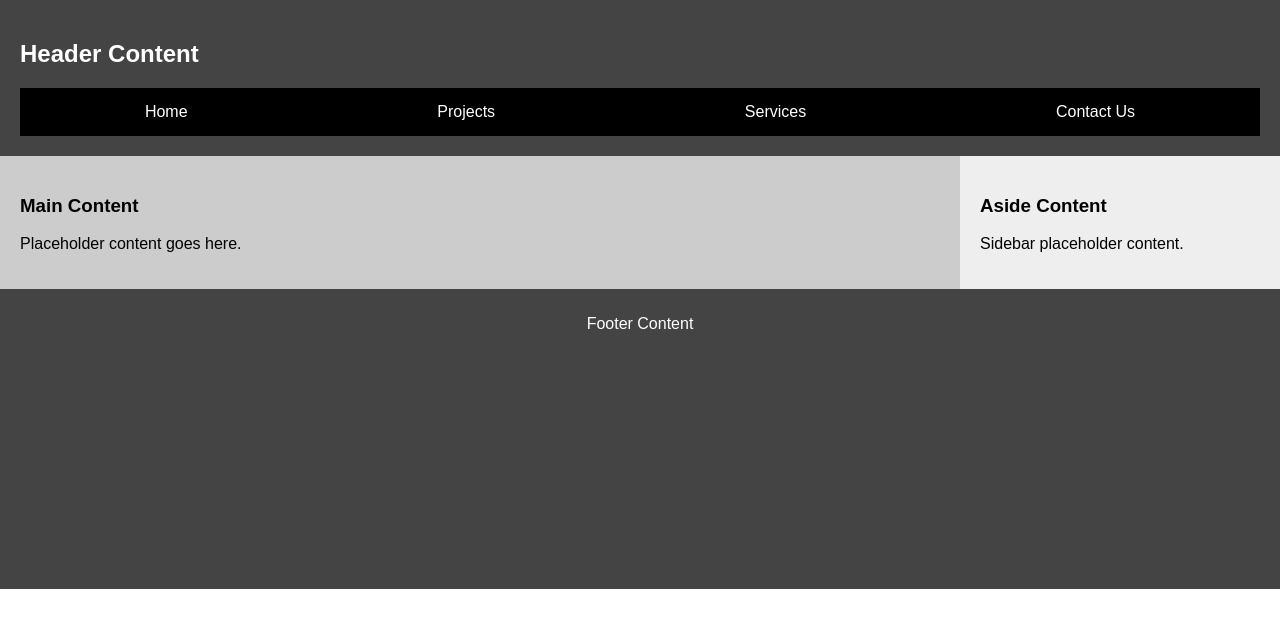
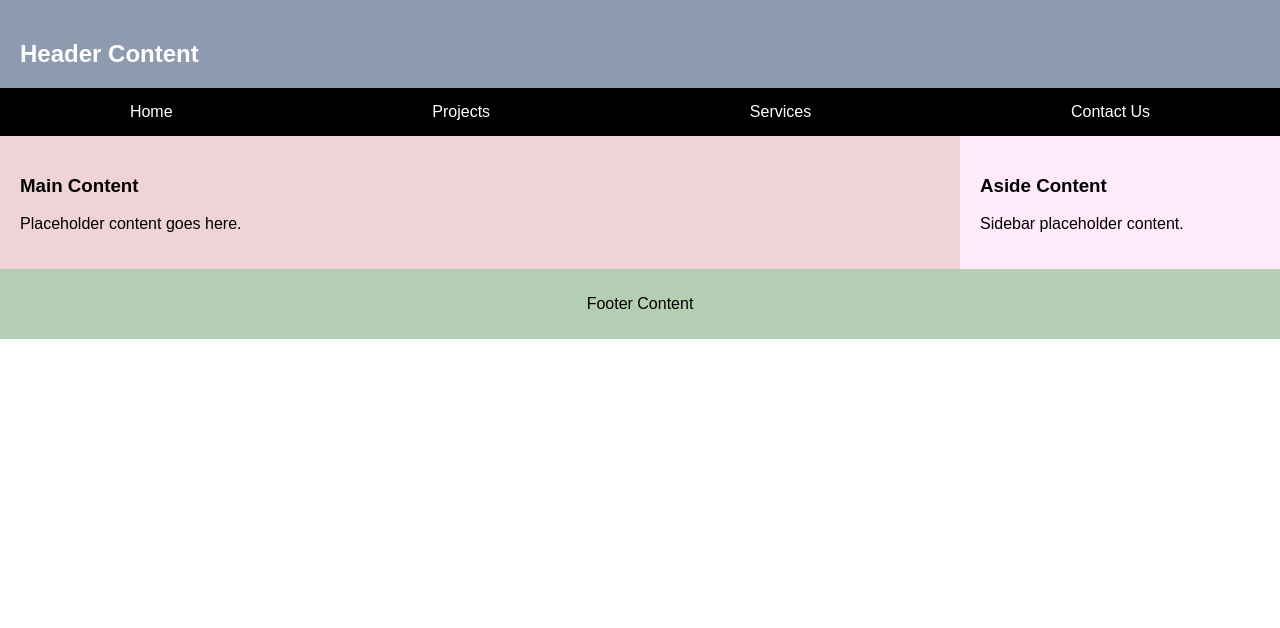
Before and after one commit to iezll1106/wdd131, a plain HTML site: page week01/basic-layout.html in a window 1280 px wide. Drawn offline with Linux system fonts and the light colour scheme.

Commit message:
add coolors in css

```diff
--- a/week01/styles/layout.css
+++ b/week01/styles/layout.css
@@ -6,7 +6,7 @@ body {
     /* REQUIRED: Grid on body */
     display: grid;
     grid-template-columns: 3fr 1fr;
-    grid-template-rows: auto auto 300px auto;
+    grid-template-rows: auto 1fr auto;
     grid-template-areas:
         "header header"
         "main aside"
@@ -16,9 +16,9 @@ body {
 /* Header */
 header {
     grid-area: header;
-    background: #444;
+    background: #8E9AAF;
     color: white;
-    padding: 20px;
+    padding: 20px 20px 0 20px;  /* no bottom padding */
 }
 
 /* Navigation (Flex required) */
@@ -26,6 +26,9 @@ nav {
     display: flex;
     justify-content: space-around;
     background: black;
+
+    margin-left: -20px;
+    margin-right: -20px;
 }
 
 nav a {
@@ -35,28 +38,28 @@ nav a {
 }
 
 nav a:hover {
-    background: #333;
+    background: #546a76;
 }
 
 /* Main */
 main {
     grid-area: main;
-    background: #ccc;
+    background: #efd3d7;
     padding: 20px;
 }
 
 /* Aside */
 aside {
     grid-area: aside;
-    background: #eee;
+    background: #feeafa;
     padding: 20px;
 }
 
 /* Footer */
 footer {
     grid-area: footer;
-    background: #444;
-    color: white;
+    background: #b4ceb3;
+    color: black;
     text-align: center;
     padding: 10px;
 }
```
